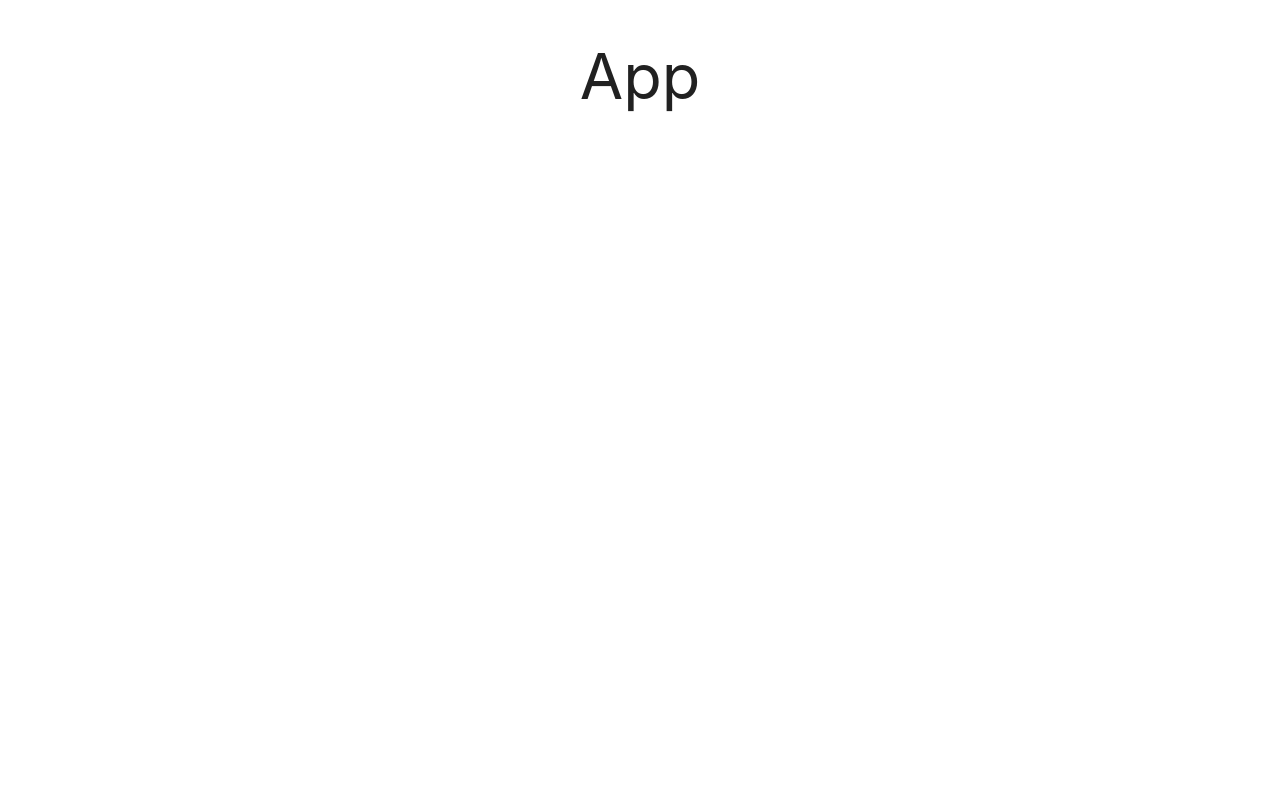
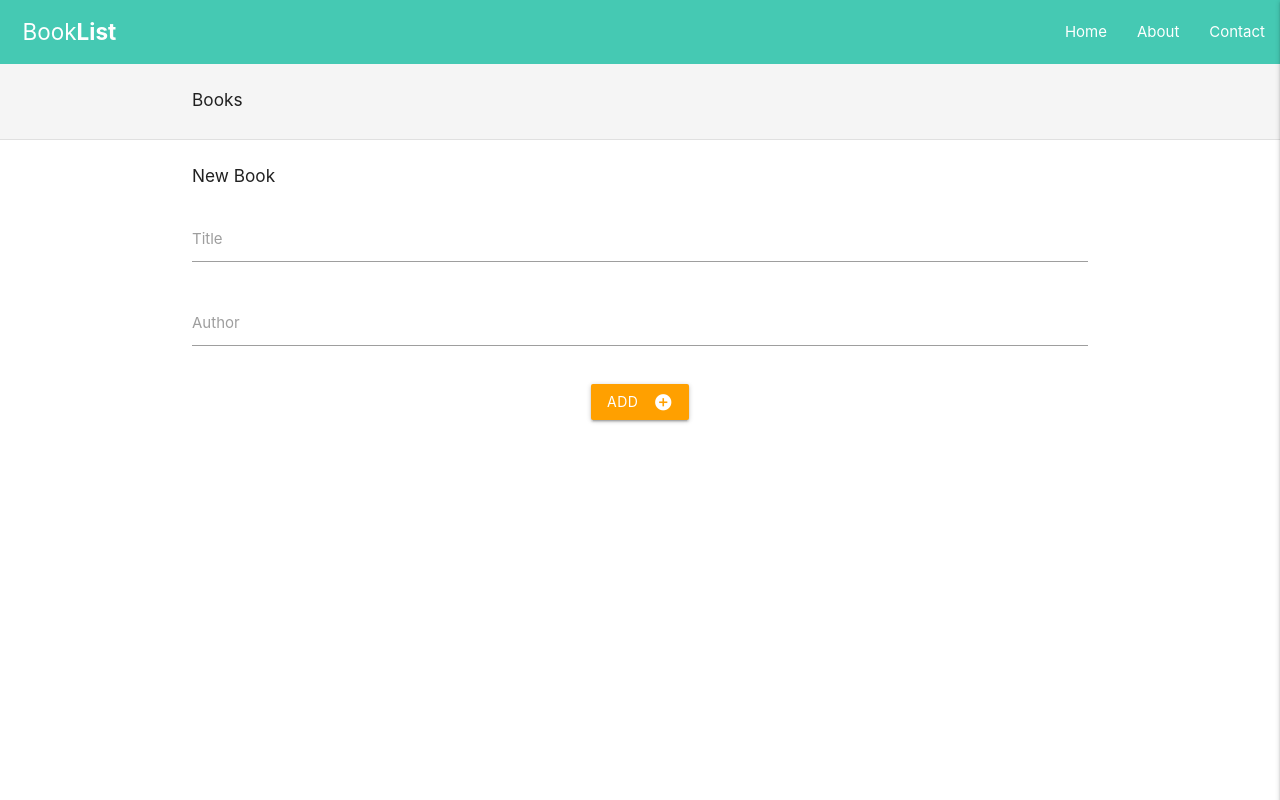
Before and after one commit to AidenOliver/book-app, a React (Create React App) app: page / in a window 1280 px wide. Built offline with nearby package versions, Linux system fonts and the light colour scheme.

Commit message:
added contact, about, navbar and dashboard links to App.js

```diff
--- a/src/App.css
+++ b/src/App.css
@@ -1,38 +1,47 @@
-.App {
-  text-align: center;
+:root {
+  --theme: #45c9b3;
+  --bg-grey: #f5f5f5;
+  --border: #e0e0e0;
 }
 
-.App-logo {
-  height: 40vmin;
-  pointer-events: none;
+nav {
+  background: var(--theme);
 }
 
-@media (prefers-reduced-motion: no-preference) {
-  .App-logo {
-    animation: App-logo-spin infinite 20s linear;
-  }
+nav .brand {
+  font-size: 1.5rem;
+  margin-left: 1.5rem;
 }
 
-.App-header {
-  background-color: #282c34;
-  min-height: 100vh;
-  display: flex;
-  flex-direction: column;
-  align-items: center;
-  justify-content: center;
-  font-size: calc(10px + 2vmin);
-  color: white;
+nav .brand span {
+  font-weight: 700;
 }
 
-.App-link {
-  color: #61dafb;
+.section-books {
+  background: var(--bg-grey);
+  border-bottom: 1px solid var(--border);
 }
 
-@keyframes App-logo-spin {
-  from {
-    transform: rotate(0deg);
-  }
-  to {
-    transform: rotate(360deg);
-  }
+.card.book {
+  display: grid;
+  grid-template-areas: 'image details delete';
+  grid-template-columns: 80px 1fr 40px;
+  padding: 1rem;
 }
+
+.book-details {
+  grid-area: details;
+  color: #616161;
+}
+
+.book-title {
+  font-weight: 700;
+}
+
+.book-author {
+  font-size: 0.8rem;
+}
+
+form .input-field {
+  margin: 2rem 0;
+}
--- a/src/App.js
+++ b/src/App.js
@@ -1,11 +1,24 @@
 import React from 'react';
+import BookContextProvider from './Contexts/BookContext';
+import {BrowserRouter, Route, Switch} from 'react-router-dom';
+import Navbar from './Components/Navbar';
+import Dashboard from './Components/Dashboard';
+import About from './Components/About';
+import Contact from './Components/Contact';
 import './App.css';
 
 const App = () => {
   return (
-    <div className='App'>
-        <h1>App</h1>
-    </div>
+    <BookContextProvider>
+      <BrowserRouter>
+        <Navbar />
+        <Switch>
+          <Route exact path='/' component={Dashboard} />
+          <Route exact path='/about' component={About} />
+          <Route exact path='/contact' component={Contact} />
+        </Switch>
+      </BrowserRouter>
+    </BookContextProvider>
   )
 }
 
--- a/src/Components/BookForm.js
+++ b/src/Components/BookForm.js
@@ -64,3 +64,5 @@ const BookForm = () => {
         </div>
     );
 };
+
+export default BookForm;
--- a/src/Components/BookList.js
+++ b/src/Components/BookList.js
@@ -1,9 +1,8 @@
 import React, {useContext} from 'react';
 import {BookContext} from '../Contexts/BookContext';
-import bookThumb from '../book.png';
 
 const BookList = () => {
-    const [books, deleteBook] = useContext(BookContext);
+    const {books, deleteBook} = useContext(BookContext);
 
     return (
         <div className="section section-books">
@@ -11,17 +10,11 @@ const BookList = () => {
                 <h6>Books</h6>
                 <ul>
                     {books.map(book => (
-                        <li key={book.id}>
+                        <li key={book}>
                             <div className="card book">
-                                <div className="book-image">
-                                    <img src={bookThumb} alt="book thumb" />
-                                </div>
                                 <div className="book-details">
                                     <div className="book-title">{book.title}</div>
                                     <div className="book-author">{book.author}</div>
-                                </div>
-                                <div className="book-delete" onClick={() => deleteBook(book.id)}>
-                                    <i className="material-icons">delete</i>
                                 </div>
                             </div>
                         </li>
--- a/src/Components/Navbar.js
+++ b/src/Components/Navbar.js
@@ -4,7 +4,7 @@ import {Link} from 'react-router-dom';
 const Navbar = () => {
     useEffect(() => {
         const elems = document.querySelectorAll('.sidenav');
-        window.MSAssertion.Sidenav.init(elems, {edge: 'right'});
+        window.M.Sidenav.init(elems, {edge: 'right'});
     });
 
     return (
@@ -12,7 +12,7 @@ const Navbar = () => {
             <nav className="z-depth-0">
                 <div className="nav-wrapper">
                     <a href='/' className="brand">
-                        book<span>app</span>
+                        Book<span>List</span>
                     </a>
                     <a
                         href="#!"
@@ -55,3 +55,5 @@ const Navbar = () => {
         </Fragment>
     );
 };
+
+export default Navbar;
--- a/src/Contexts/BookContext.js
+++ b/src/Contexts/BookContext.js
@@ -1,32 +1,16 @@
 import React, {createContext, useState} from 'react';
-import uniqid from 'uniqid';
 
 export const BookContext = createContext();
 
 const BookContextProvider = ({children}) => {
-    const [books, setBooks] = useState([
-        {
-            id: 1,
-            title: 'Good Moon',
-            author: 'Margaret Brown'
-        },
-        {
-            id: 2,
-            title: 'The Very Hungry Caterpillar',
-            author: 'Eric Carle'
-        }
-    ]);
+    const [books, setBooks] = useState([]);
 
     const addBook = book => {
-        setBooks([...books, {...book, id: uniqid() }]);
-    };
-
-    const deleteBook = id => {
-        setBooks(books.filter(book => book.id !== id));
+        setBooks([...books, {...book}]);
     };
 
     return (
-        <BookContext.Provider value={{books, addBook, deleteBook}}>
+        <BookContext.Provider value={{books, addBook}}>
             {children}
         </BookContext.Provider>
     );
```
